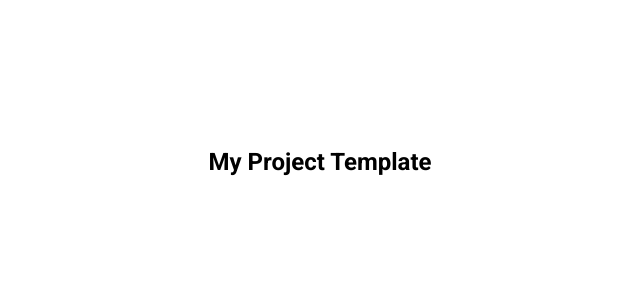
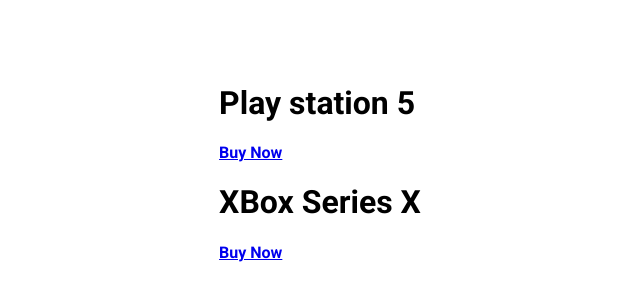
Before and after one commit to Tchilo/50-days-project, a plain HTML site: page index.html in a window 1280 px wide. Shown: the part 238-538 px from the top of the page, without its empty margins (320-960 px from the left). Drawn offline with Linux system fonts and the light colour scheme.

Commit message:
Add Html

```diff
--- a/index.html
+++ b/index.html
@@ -4,11 +4,20 @@
     <meta charset="UTF-8">
     <meta http-equiv="X-UA-Compatible" content="IE=edge">
     <meta name="viewport" content="width=device-width, initial-scale=1.0">
-    <title>Document</title>
+    <title>Split Landing Page</title>
     <link rel="stylesheet" href="style.css">
 </head>
 <body>
-    <h2>My Project Template</h2>
+    <div class="container">
+        <div class="split left">
+            <h1>Play station 5</h1>
+            <a href="#" class="btn">Buy Now</a>
+        </div>
+        <div class="split left">
+            <h1>XBox Series X</h1>
+            <a href="#" class="btn">Buy Now</a>
+        </div>
+    </div>
     <script src="index.js"></script>
 </body>
 </html>
```
